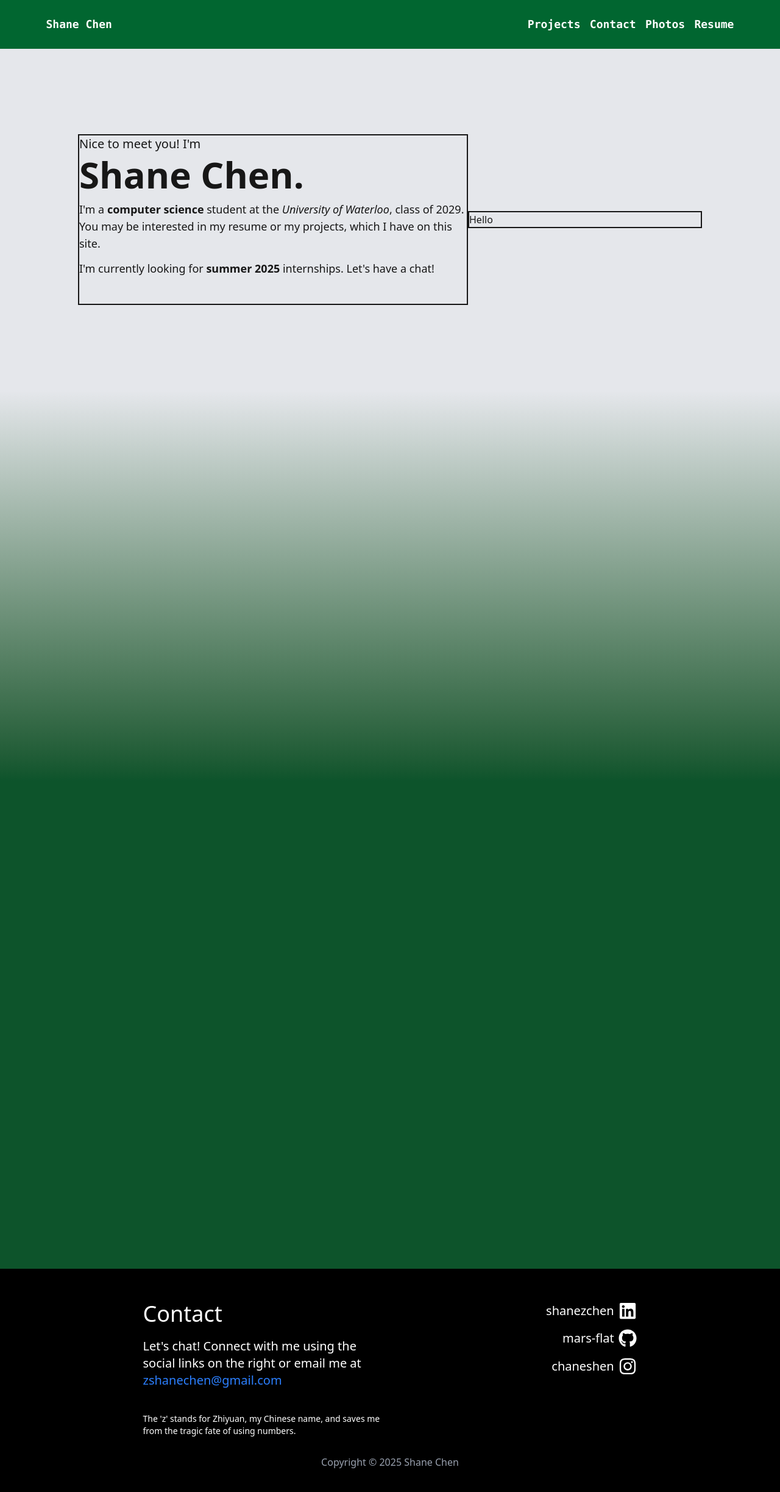
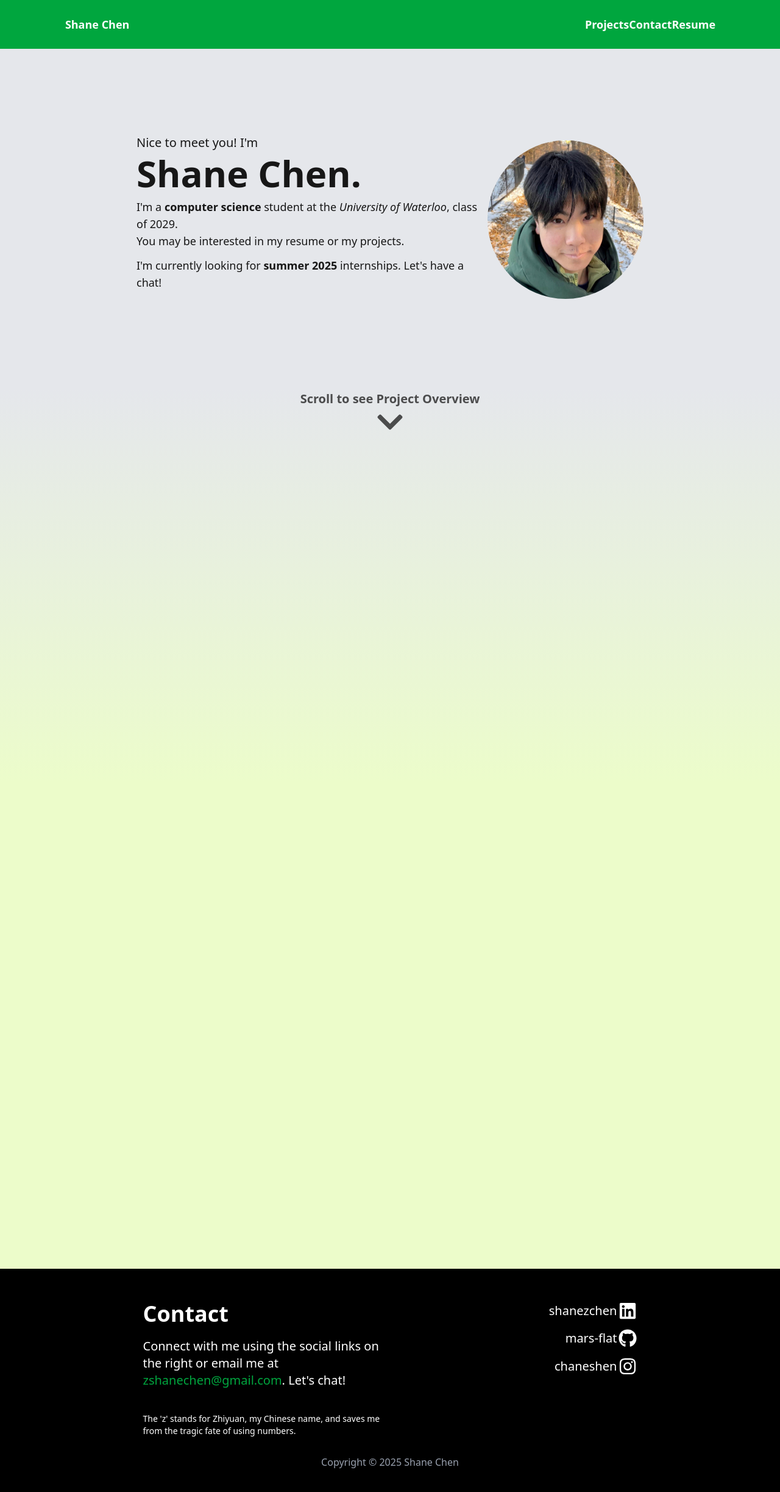
Before and after one commit to mars-flat/shanechen, a Next.js app: page / in a window 1280 px wide. Shown: the top 2446 px of the page at 61% size. Built offline with nearby package versions, Linux system fonts and the light colour scheme.

Commit message:
add abstract scroll responsives

```diff
--- a/app/components/footer.tsx
+++ b/app/components/footer.tsx
@@ -7,28 +7,28 @@ export default function Footer() {
     <div className="h-[50vh] bg-black p-[2%] flex flex-col items-center">
       <div className="w-full h-[80%] text-white p-[1%] flex justify-center">
         <div className="h-[80%] w-[35%] p-4">
-          <h1 className="text-4xl mb-[5%]">Contact</h1>
-          <p className="text-xl mb-[10%]">Let's chat! Connect with me using the social links on the right or email
-            me at <a href="mailto:zshanechen@gmail.com" className="text-blue-500">zshanechen@gmail.com</a></p>
+          <h1 className="font-bold text-4xl mb-[5%]">Contact</h1>
+          <p className="text-xl mb-[10%]">Connect with me using the social links on the right or email
+            me at <a href="mailto:zshanechen@gmail.com" className="text-green-600">zshanechen@gmail.com</a>. Let's chat!</p>
           <p className="text-sm">The 'z' stands for Zhiyuan, my Chinese name, and saves me from the tragic fate of using numbers.</p>
         </div>
 
         <div className="h-[60%] w-[35%] p-4 flex text-xl flex-col justify-between items-end">
-          <div className="w-full">
+          <div className="w-[40%]">
             <a href="https://www.linkedin.com/in/shanezchen" target="_blank"
             className="flex justify-end items-center">
               <span className="mr-[2%]">shanezchen</span><FaLinkedin className="text-white text-3xl" />
             </a>
           </div>
 
-          <div className="w-full">
+          <div className="w-[40%]">
             <a href="https://www.github.com/mars-flat" target="_blank"
             className="flex justify-end items-center">
               <span className="mr-[2%]">mars-flat</span><FaGithub className="text-white text-3xl" />
             </a>
           </div>
 
-          <div className="w-full">
+          <div className="w-[40%]">
             <a href="https://www.instagram.com/chaneshen" target="_blank"
             className="flex justify-end items-center">
               <span className="mr-[2%]">chaneshen</span><FaInstagram className="text-white text-3xl" />
--- a/app/components/header.tsx
+++ b/app/components/header.tsx
@@ -3,14 +3,13 @@ import Link from "next/link";
 export default function Header() {
   return (
     <div className="h-[10vh] sticky top-0">
-      <div className="h-full bg-green-800 font-mono text-lg text-white font-bold p-[1%] flex justify-center">
-        <div className="w-[90%] h-full flex justify-between items-center">
+      <div className="h-full bg-green-600 text-lg text-white font-bold p-[1%] flex justify-center">
+        <div className="w-[85%] h-full flex justify-between items-center">
           <Link href="/">Shane Chen</Link>
-          <div className="w-[30%]">
+          <div className="w-[20%]">
             <ul className="flex justify-between">
               <li><Link href="/about">Projects</Link></li>
               <li><Link href="/services">Contact</Link></li>
-              <li><Link href="/contact">Photos</Link></li>
               <li><Link href="/resume">Resume</Link></li>
             </ul>
           </div>
--- /dev/null
+++ b/app/components/scrollResponsives.tsx
@@ -0,0 +1,34 @@
+'use client'
+
+import { useEffect, useState } from "react";
+
+export function ScrollOpacityChange({
+  changeFunction,
+  initialOpacity,
+  children
+}: {
+  changeFunction: (scrollY: number) => Promise<number>;
+  initialOpacity?: number;
+  children?: React.ReactNode;
+}) {
+  const [scrollY, setScrollY] = useState(window.scrollY);
+  const [opacity, setOpacity] = useState(initialOpacity ?? 1);
+
+  // add event listeners
+  useEffect(() => {
+    const updateScroll = async () => {
+      const currentScrollY = window.scrollY;
+      setScrollY(currentScrollY);
+      setOpacity(await changeFunction(currentScrollY));
+    }
+
+    window.addEventListener("scroll", updateScroll);
+    return () => {
+      window.removeEventListener("scroll", updateScroll);
+    }
+  }, []);
+
+  return (
+    <div style={{ opacity }}>{children}</div>
+  );
+}
--- a/app/page.tsx
+++ b/app/page.tsx
@@ -1,26 +1,49 @@
 import Image from "next/image";
 import Header from "./components/header";
 import Footer from "./components/footer";
+import { FaChevronDown } from "react-icons/fa";
+import { ScrollOpacityChange } from "./components/scrollResponsives";
 
 export default function HomePage() {
   return (
-    <div>
+    <div className="flex flex-col">
       <Header />
       <div className="h-[70vh] bg-gray-200 font-inter flex justify-center items-center">
-        <div className="w-[50%] h-[50%] border-2">
+        <div className="w-[45%] h-[50%]">
           <p className="text-xl mb-[1%]">Nice to meet you! I'm</p>
           <p className="text-6xl font-bold mb-[2%]">Shane Chen.</p>
           <p className="text-lg">I'm a <strong>computer science</strong> student at the <em>University of Waterloo</em>, class of 2029.</p>
-          <p className="text-lg mb-[2%]">You may be interested in my resume or my projects, which I have on this site.</p>
+          <p className="text-lg mb-[2%]">You may be interested in my resume or my projects.</p>
           <p className="text-lg">I'm currently looking for <strong>summer 2025</strong> internships. Let's have a chat!</p>
         </div>
-        <div className="w-[30%] border-2">
-          Hello
+        <div className="w-[20%]">
+          <Image
+            src="/me.jpg"
+            alt="insert nice picture of me"
+            width={1170}
+            height={1189}
+            style={{ borderRadius: '50%' }}
+          />
         </div>
       </div>
-      <div className="h-[80vh] bg-gradient-to-b from-gray-200 to-green-900"></div>
-      <div className="h-[100vh] bg-green-900"></div>
+      <div className="h-[80vh] bg-gradient-to-b from-gray-200 to-lime-100 flex justify-center">
+
+        <ScrollOpacityChange changeFunction={scroll} initialOpacity={0.75}>
+          <div className="flex flex-col items-center justify-center">
+            <span className="text-xl font-bold">Scroll to see Project Overview</span>
+            <FaChevronDown className="text-5xl" />
+          </div>
+        </ScrollOpacityChange>
+
+      </div>
+      <div className="h-[100vh] bg-lime-100"></div>
       <Footer />
     </div>
   );
 }
+
+// should return a number between 0 and 1
+async function scroll(scrollY : number) {
+  'use server'
+  return 0.75-(scrollY/400);
+}
```
Also changed, not shown: public/me.jpg (added).
